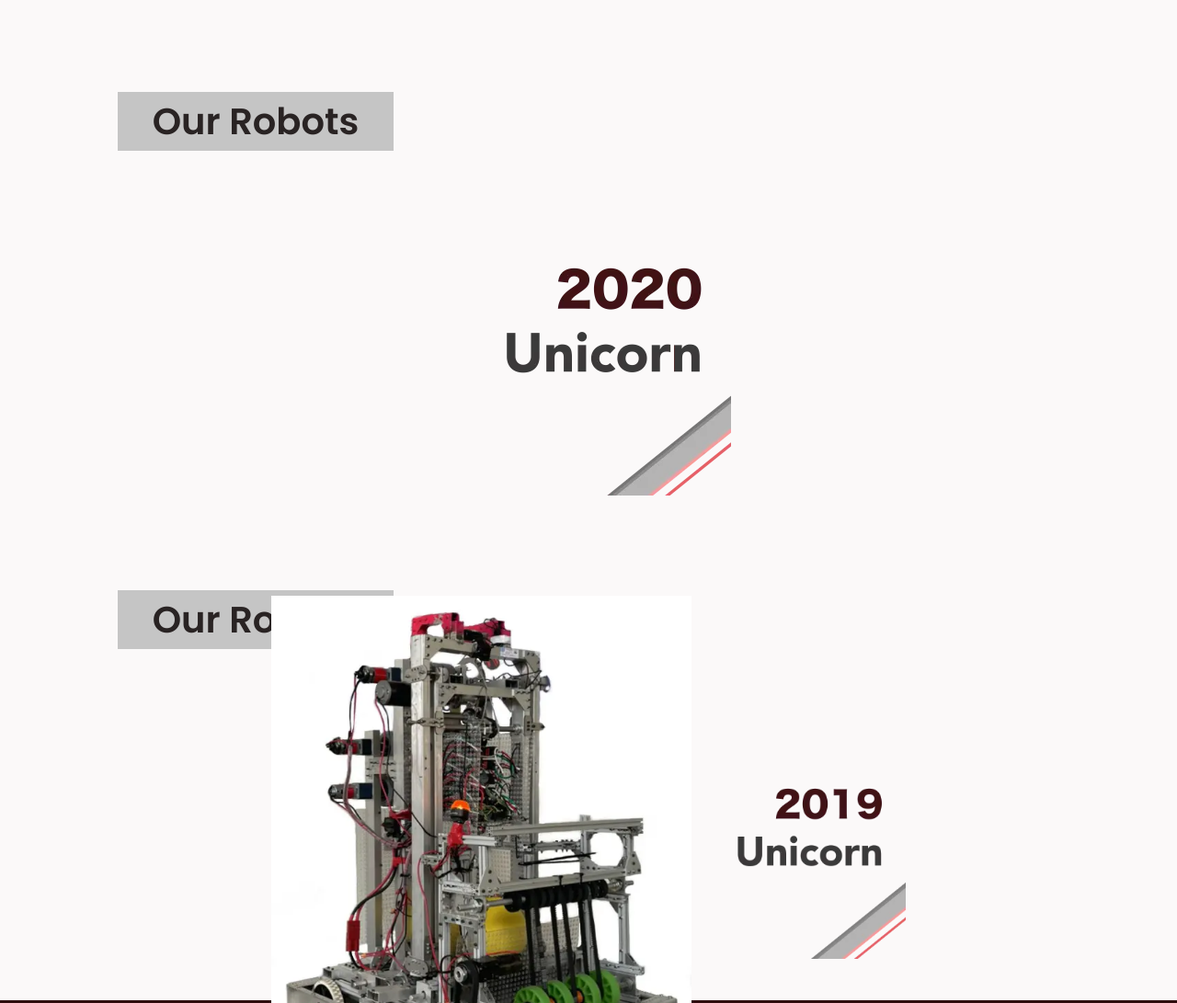
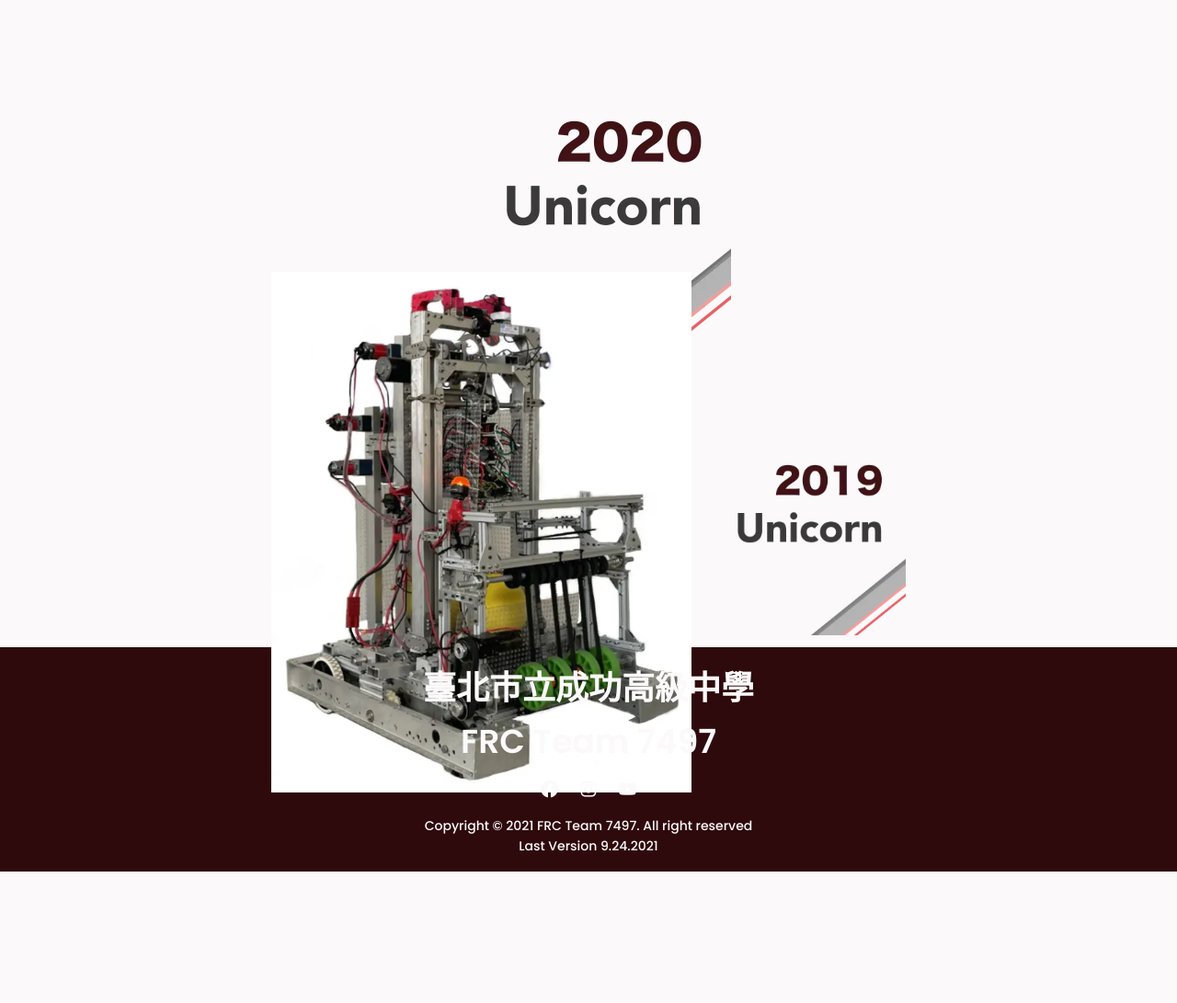
Before and after one commit to Archatom/team7497, a plain HTML site: page robot.html in a window 1280 px wide. Shown: the part 538-1629 px from the top of the page at 92% size. After the commit the page ends 1486 px from the top, so only its background shows below. Drawn offline with nearby package versions, Linux system fonts and the light colour scheme.

Commit message:
Update robot.html

```diff
--- a/robot.html
+++ b/robot.html
@@ -83,8 +83,7 @@
             </div>
         </section>
 
-        <section class="section bd-container" id="robots">
-            <h2 class="section-title" style="font-size: 40px; color: rgb(41, 35, 35);background-color: rgb(197, 197, 197); width: 300px;">Our Robots</h2>
+
             <div class="container-bot">
                 <div>
                     <img src="./assets/img/2020white.webp" alt="">
@@ -95,8 +94,7 @@
             </div>
         </section>
 
-        <section class="section bd-container" id="robots">
-            <h2 class="section-title" style="font-size: 40px; color: rgb(41, 35, 35);background-color: rgb(197, 197, 197); width: 300px;">Our Robots</h2>
+
             <div class="container-bot">
                 <div>
                     <img src="./assets/img/2019white.webp" alt="">
```
